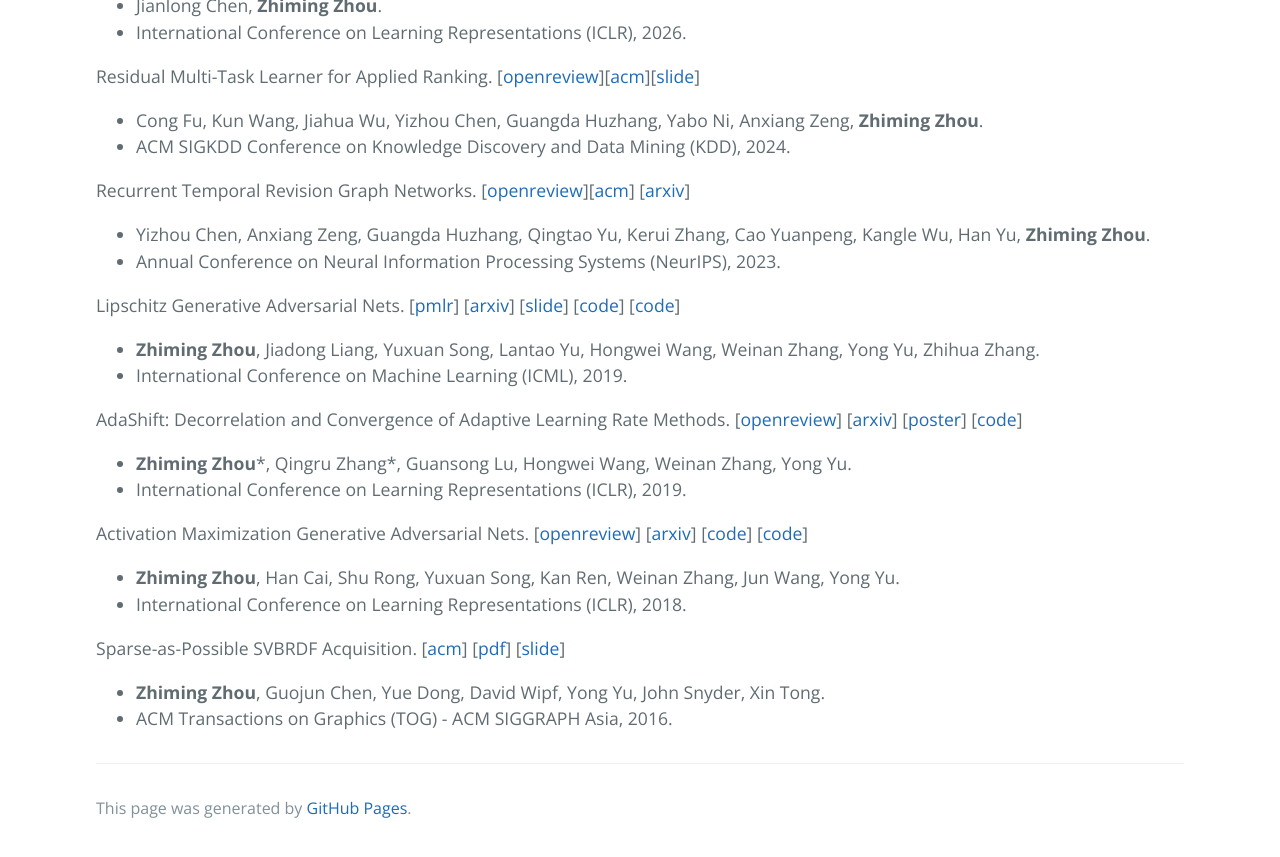
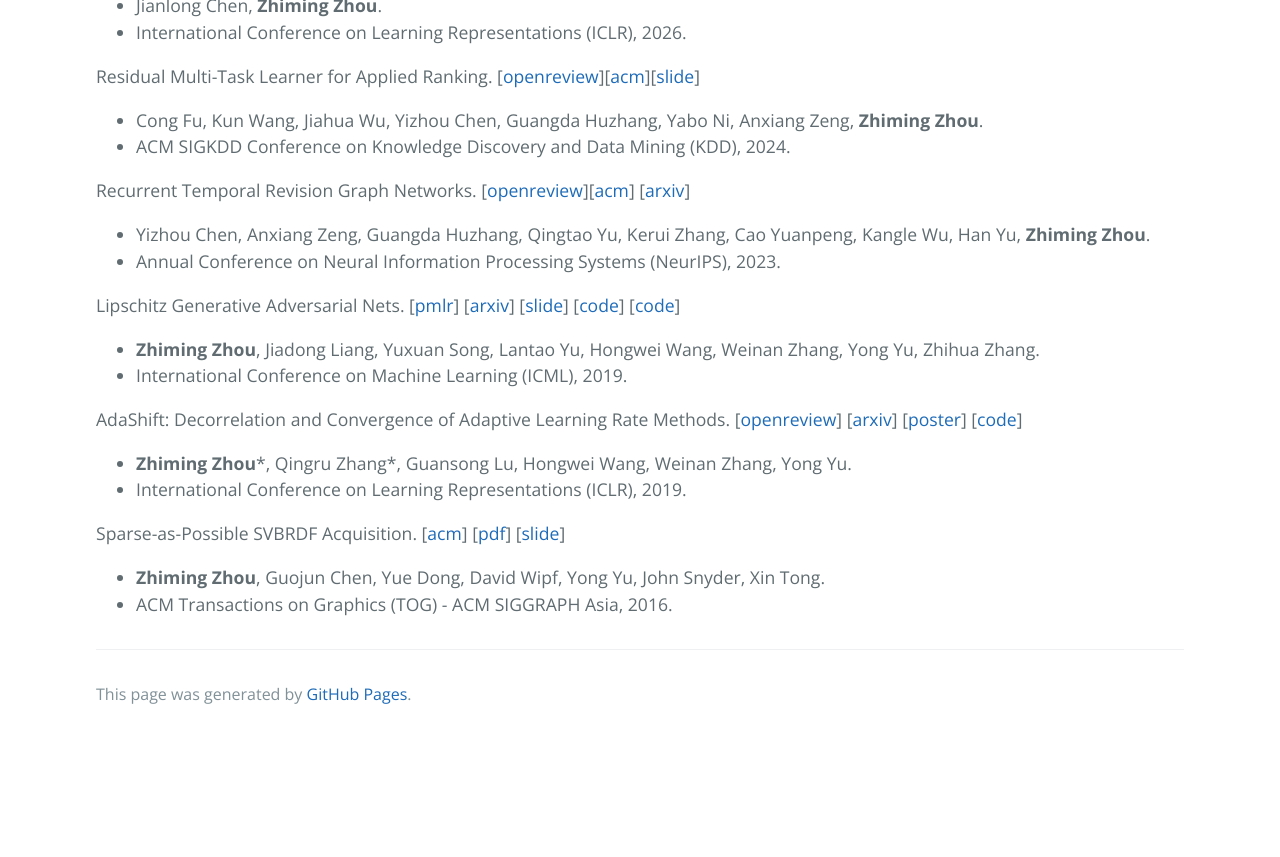
Before and after one commit to ZhimingZhou/zhimingzhou.github.io, a Jekyll site: the page built from index.md, in a window 1280 px wide and 900 px high, scrolled down 1005 px. Shown: the top 857 px of the window. Built offline with Jekyll 4.4.1, drawn with Linux system fonts in a browser that asks for light colours; after the commit the page ends 1791 px from its top, so only the background shows below that.

Commit message:
Update index.md

```diff
--- a/index.md
+++ b/index.md
@@ -56,22 +56,12 @@ AdaShift: Decorrelation and Convergence of Adaptive Learning Rate Methods.
 - **Zhiming Zhou**\*, Qingru Zhang\*, Guansong Lu, Hongwei Wang, Weinan Zhang, Yong Yu.
 - International Conference on Learning Representations (ICLR), 2019.
 
-Activation Maximization Generative Adversarial Nets.
-  \[[openreview](https://openreview.net/forum?id=HyyP33gAZ)\]
-  \[[arxiv](https://arxiv.org/abs/1703.02000)\]
-  \[[code](https://github.com/ZhimingZhou/AM-GANs-refactored)\]
-  \[[code](https://github.com/ZhimingZhou/AM-GANs-for-reproduce)\]
-- **Zhiming Zhou**, Han Cai, Shu Rong, Yuxuan Song, Kan Ren, Weinan Zhang, Jun Wang, Yong Yu.
-- International Conference on Learning Representations (ICLR), 2018.
-
 Sparse-as-Possible SVBRDF Acquisition.
   \[[acm](https://dl.acm.org/doi/10.1145/2980179.2980247)\]
   \[[pdf](http://yuedong.shading.me/project/sparsesvbrdf/sparsesvbrdf.pdf)\]
   \[[slide](https://drive.google.com/file/d/16gUKZoQH4HiQ61gEQ-YFs6v9WTEOSixf/view?usp=sharing)\]
 - **Zhiming Zhou**, Guojun Chen, Yue Dong, David Wipf, Yong Yu, John Snyder, Xin Tong.
 - ACM Transactions on Graphics (TOG) - ACM SIGGRAPH Asia, 2016.
-
-
 
 
 <!--
```
